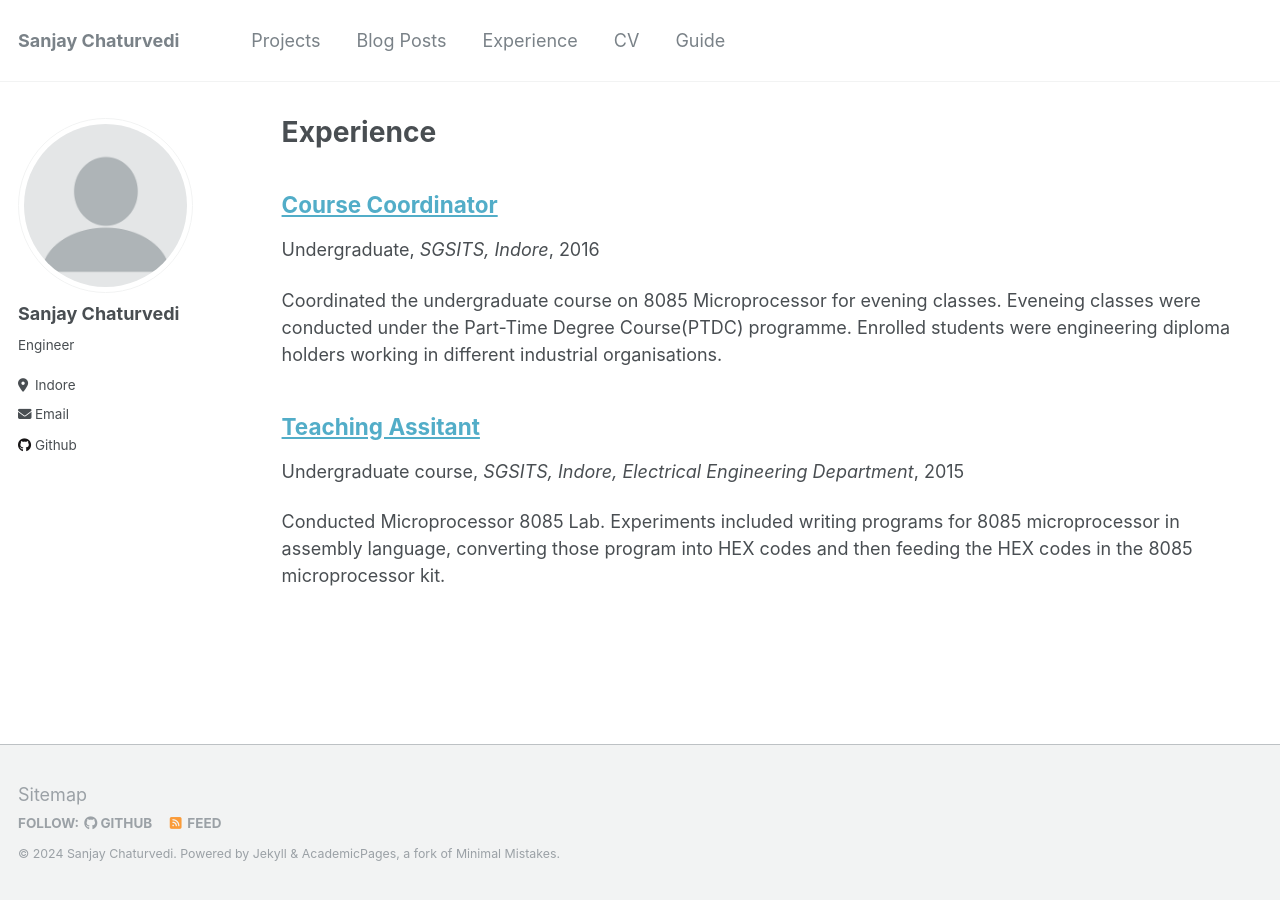
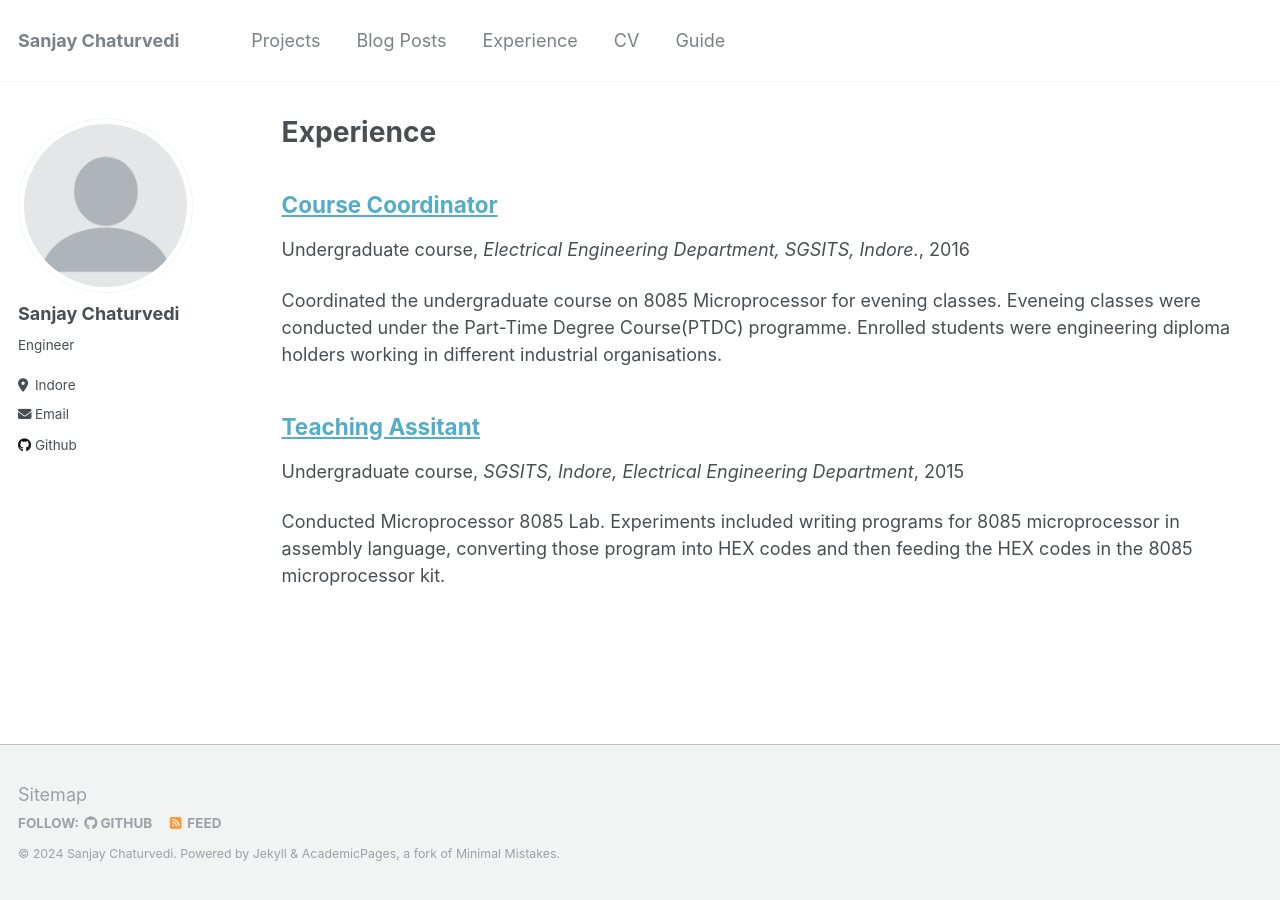
Before and after one commit to sanjay-ji/sanjay-ji.github.io, a Jekyll site: the page built from _pages/teaching.html, in a window 1280 px wide. Built offline with Jekyll 4.4.1, drawn with Linux system fonts in a browser that asks for light colours.

Commit message:
Update 2015-spring-teaching-2.md

```diff
--- a/_teaching/2015-spring-teaching-2.md
+++ b/_teaching/2015-spring-teaching-2.md
@@ -1,9 +1,9 @@
 ---
 title: "Course Coordinator"
 collection: teaching
-type: "Undergraduate"
+type: "Undergraduate course"
 permalink: /teaching/2015-spring-teaching-1
-venue: "SGSITS, Indore"
+venue: "Electrical Engineering Department, SGSITS, Indore."
 date: 2016-01-01
 location: "Indore, India"
 ---
```
